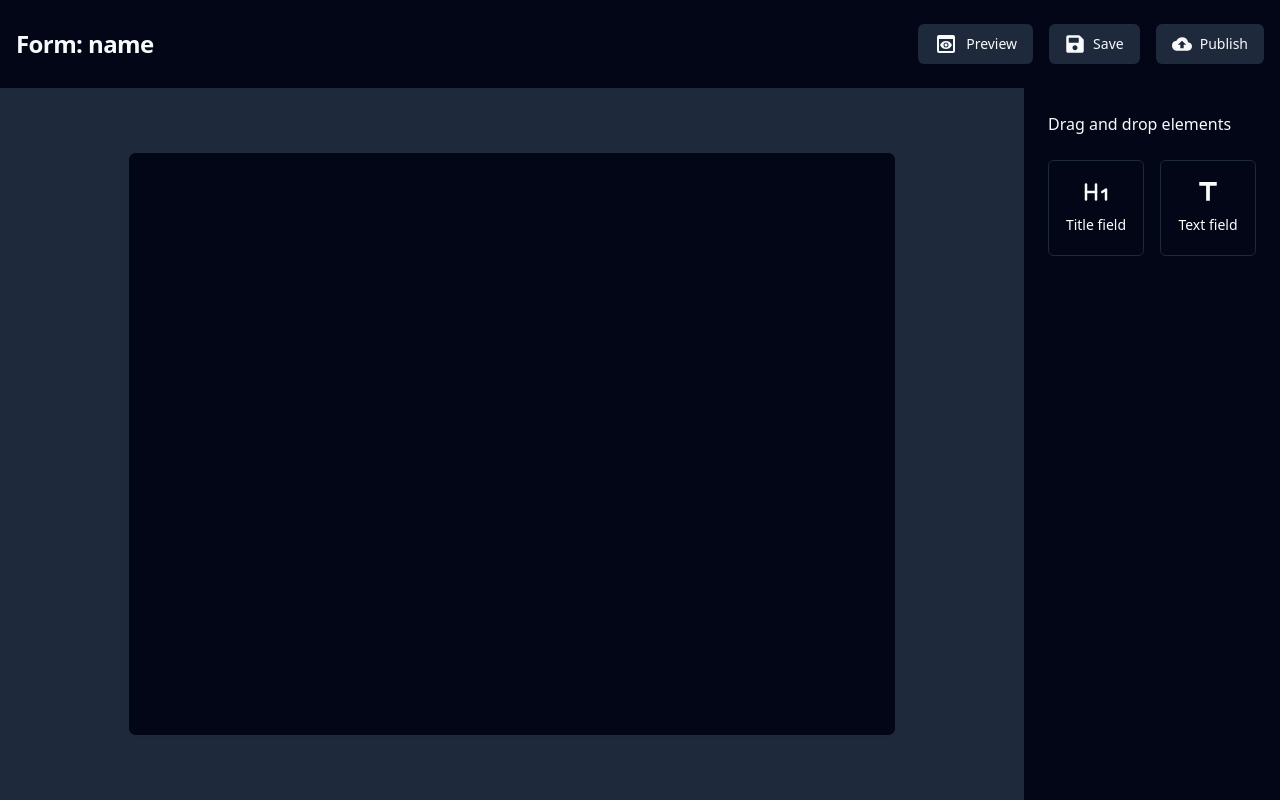
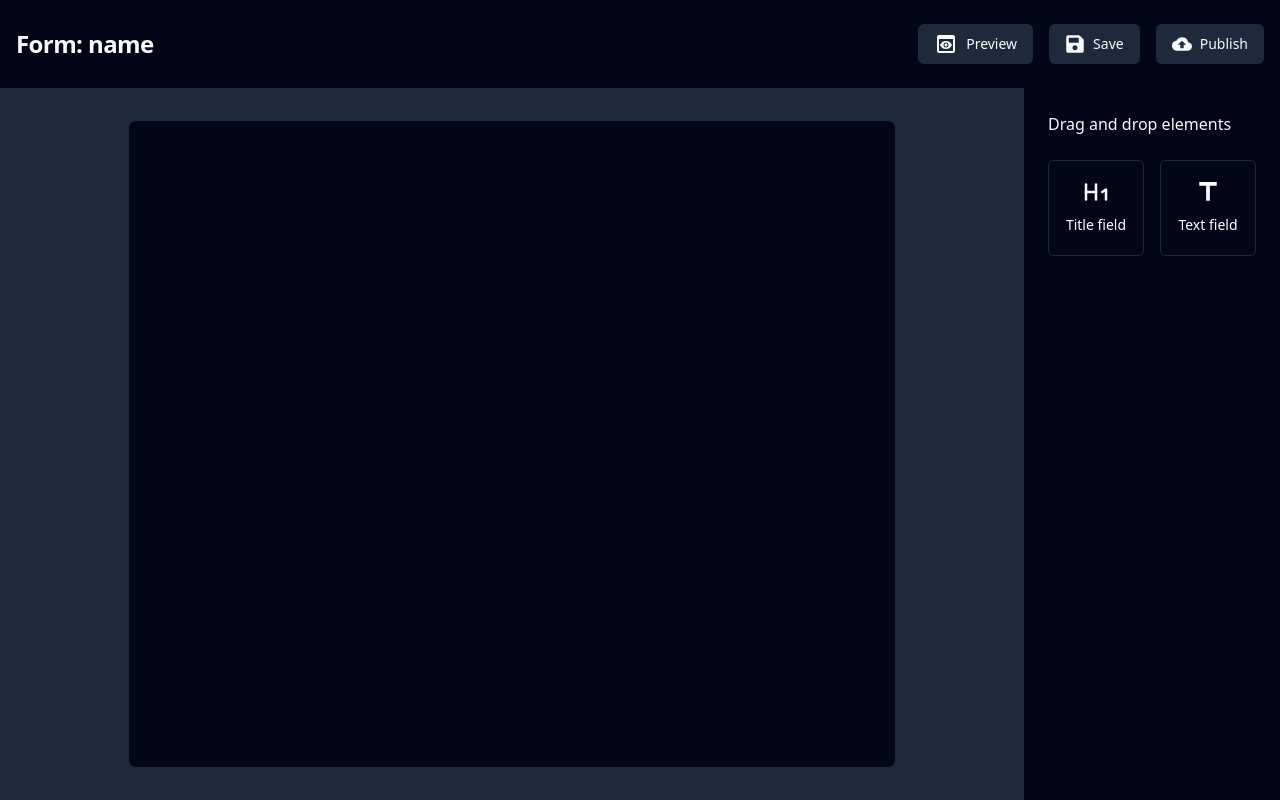
Before and after one commit to filipknias/form-creator-client, a React (Vite) app: page /create-form in a window 1280 px wide. Built offline with nearby package versions, Linux system fonts and the light colour scheme.

Commit message:
add dnd-kit mouse sensors handlers

```diff
--- a/src/components/app/ElementComponentOverlay.tsx
+++ b/src/components/app/ElementComponentOverlay.tsx
@@ -19,7 +19,6 @@ export default function ElementComponentOverlay({ children, id }: Props) {
         id: `${id}-bottom-half`,
     });
     const dndContext = useDndContext();
-
 
     useDndMonitor({
         onDragEnd: (event: DragEndEvent) => {
@@ -64,11 +63,12 @@ export default function ElementComponentOverlay({ children, id }: Props) {
                     break;
                 }
             }
+            setActiveElementId(null);
         },
     });
 
     return (
-        <div className="relative group cursor-pointer" onMouseUp={() => setActiveElementId(id)}>
+        <div className="relative group cursor-pointer" onClick={() => setActiveElementId(id)}>
             <div className="absolute top-0 h-1/2 w-full rounded-xl" ref={topDroppableHalf.setNodeRef}>
                 {topDroppableHalf.isOver && dndContext.active?.id !== id && (
                     <div className="h-2 bg-white rounded-t-xl"></div>
@@ -82,7 +82,7 @@ export default function ElementComponentOverlay({ children, id }: Props) {
             <div className="absolute inset-0 bg-black bg-opacity-70 hidden group-hover:flex items-center gap-4 justify-end z-50" data-component-id={id}>
                 <button
                     className="bg-red-500 flex items-center justify-center w-16 h-full text-xl hover:bg-red-600 transition duration-200 rounded-r-md"
-                    onMouseUp={() => deleteFormElement(id)}
+                    onClick={() => deleteFormElement(id)}
                 >
                     <FaTrash />
                 </button>
--- a/src/components/providers/DndKitProvider.tsx
+++ b/src/components/providers/DndKitProvider.tsx
@@ -1,4 +1,4 @@
-import { DndContext } from '@dnd-kit/core';
+import { DndContext, useSensor, MouseSensor, useSensors } from '@dnd-kit/core';
 import { ReactNode } from 'react';
 
 interface Props {
@@ -6,8 +6,16 @@ interface Props {
 }
 
 export default function DndKitProvider({ children }: Props) {
+    const mouseSensor = useSensor(MouseSensor, {
+        activationConstraint: {
+          distance: 10,
+        },
+    });
+
+    const sensors = useSensors(mouseSensor);
+
     return (
-        <DndContext>
+        <DndContext sensors={sensors}>
             {children}
         </DndContext>
     )
--- a/src/pages/CreateForm.tsx
+++ b/src/pages/CreateForm.tsx
@@ -13,7 +13,7 @@ export default function CreateForm() {
                 <div className="flex flex-col h-screen">
                     <FormCreatorToolbar />
                     <div className="flex bg-slate-800 h-full">
-                        <div className="flex-1 py-16 px-8">
+                        <div className="flex-1 p-8">
                             <div className="h-full max-w-3xl mx-auto">
                                 <FormCreatorArea />
                             </div>
```
